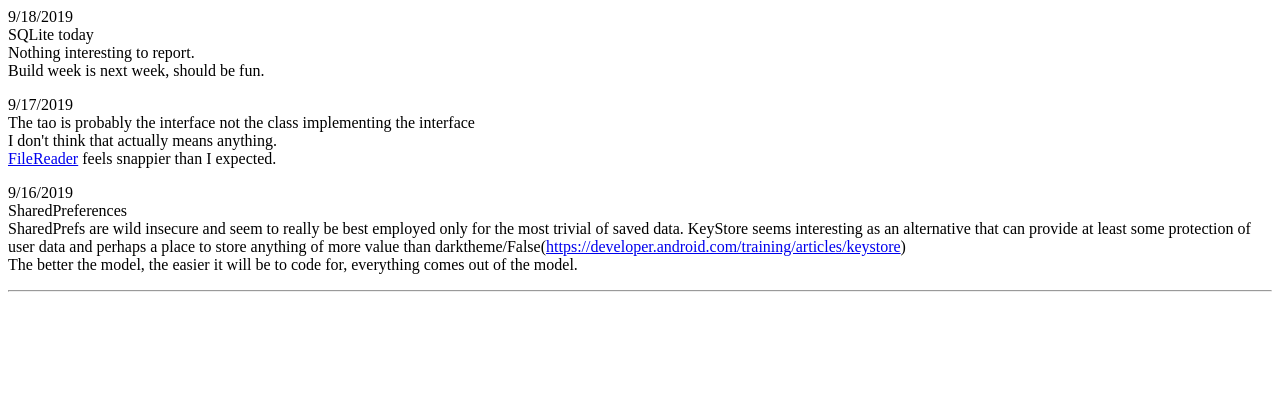
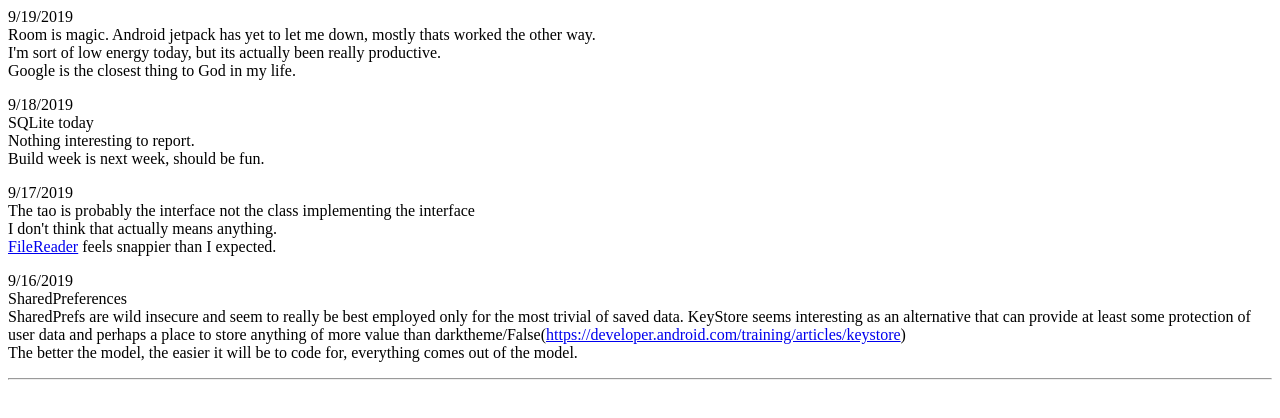
Before and after one commit to stilljack/stilljack.github.io, a plain HTML site: page index.html in a window 1280 px wide. Drawn offline with Linux system fonts and the light colour scheme.

Commit message:
Update index.html

```diff
--- a/index.html
+++ b/index.html
@@ -3,6 +3,11 @@
 <title>Daily Reflections/Raw HTML editing</title>
 </head>
 <body>
+    <p>9/19/2019<br>
+Room is magic. Android jetpack has yet to let me down, mostly thats worked the other way.<br>
+      I'm sort of low energy today, but its actually been really productive.<br>
+      Google is the closest thing to God in my life.
+ <br>
   <p>9/18/2019<br>
 SQLite today<br>
 Nothing interesting to report.<br>
```
